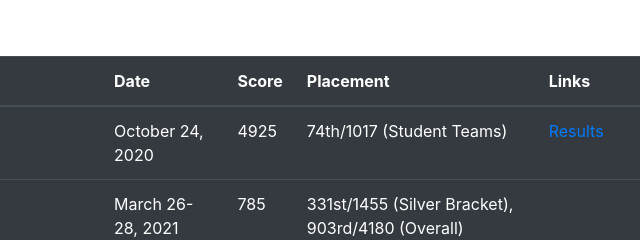
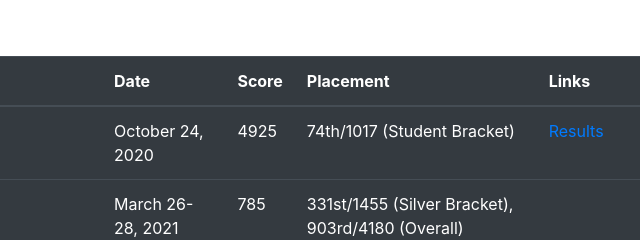
Before and after one commit to au-bgrech/scoreboard, a plain HTML site: page index.html in a window 1280 px wide. Shown: the top 240 px of the page, 640-1280 px from the left. Drawn offline with nearby package versions, Linux system fonts and the light colour scheme.

Commit message:
Update index.html

```diff
--- a/index.html
+++ b/index.html
@@ -38,7 +38,7 @@
       <td>Nathan Rackley, Hyeokjin (David) Oh</td>
       <td>October 24, 2020</td>
       <td>4925</td>
-      <td>74th/1017 (Student Teams)</td>
+      <td>74th/1017 (Student Bracket)</td>
       <td><p><a href="/items/FinalScoreboard_MetaCTF.pdf">Results</a></p></td>
     </tr>
     <tr>
```
